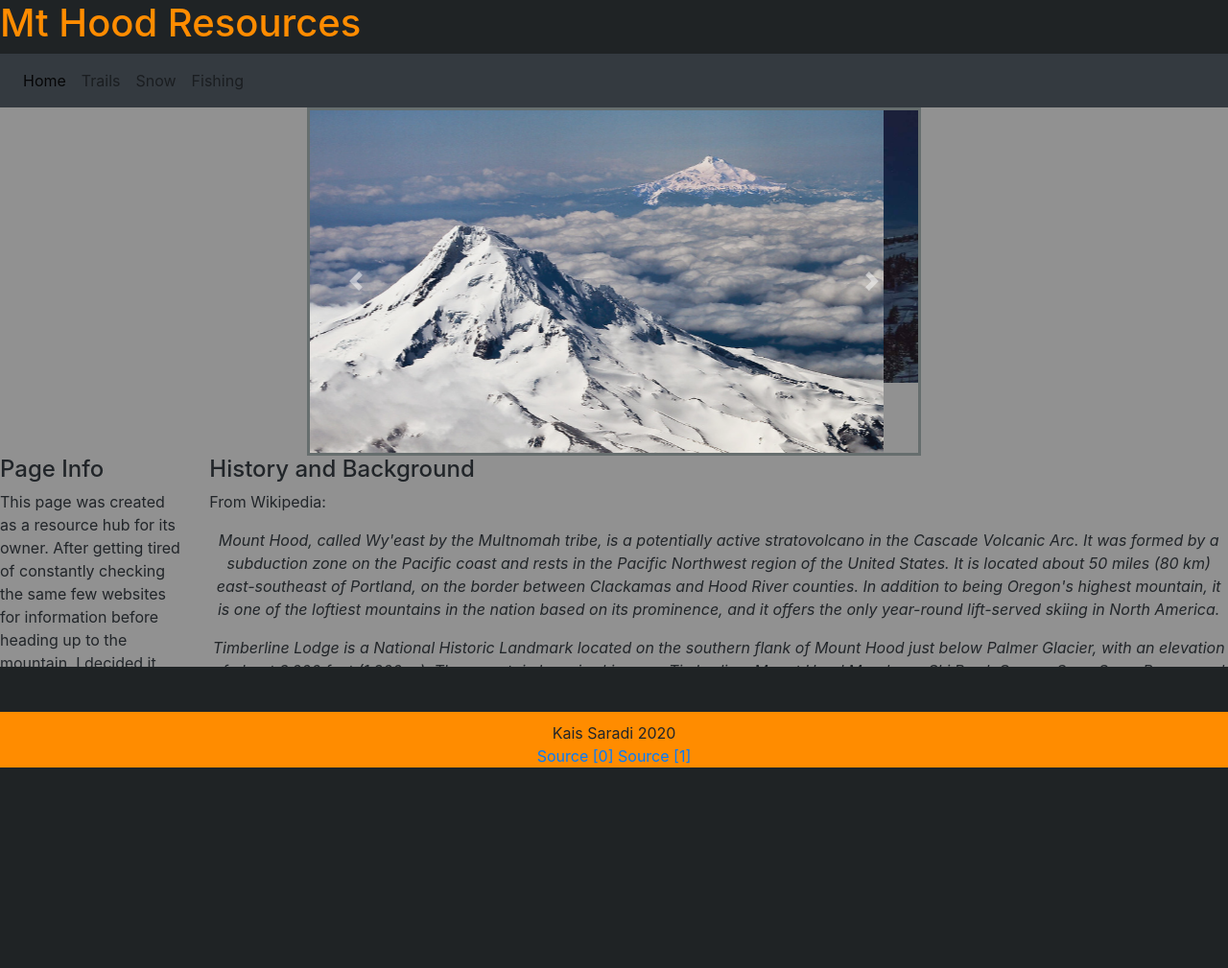
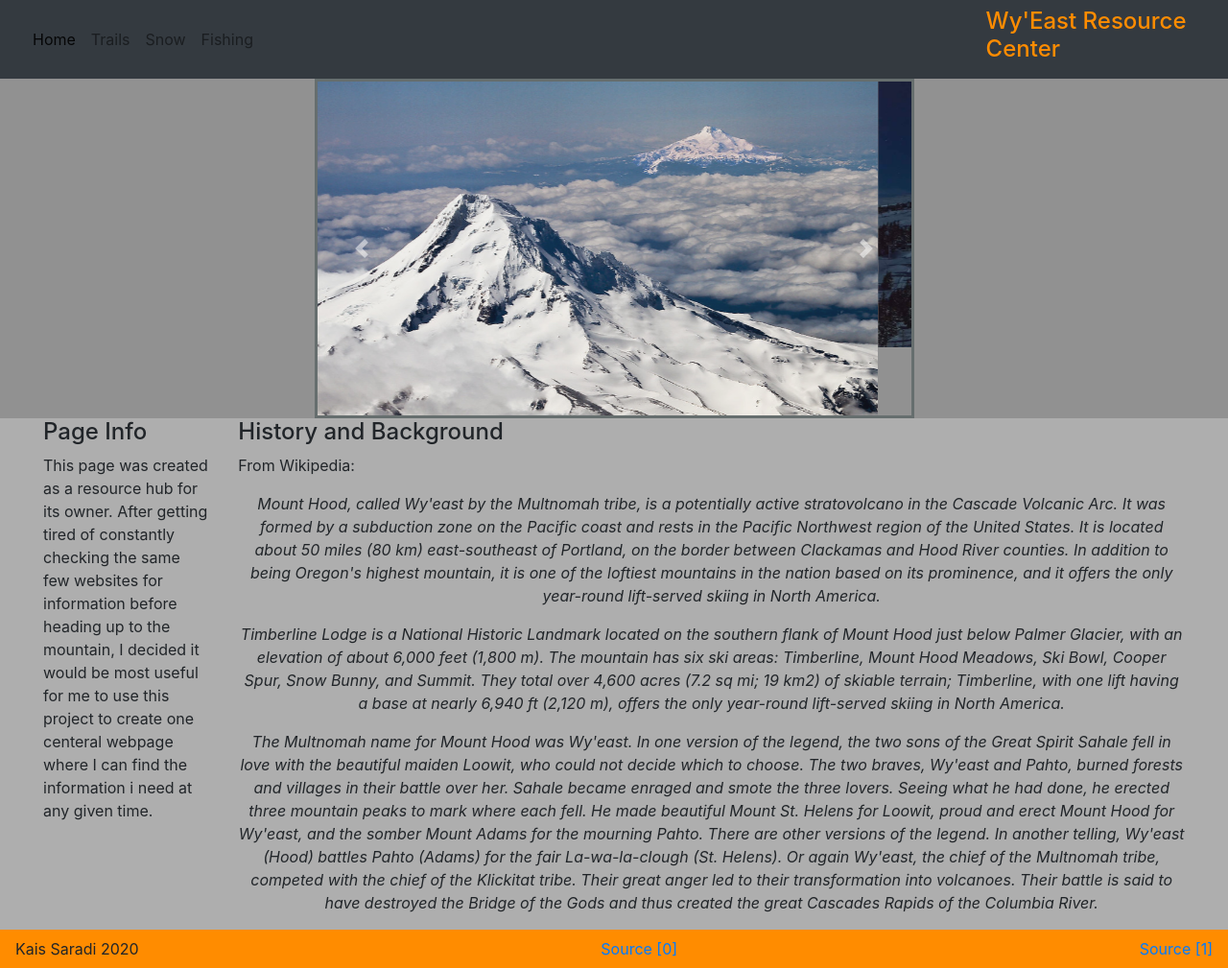
Before and after one commit to kaissaradi/CS290-Project, a website: page index.html in a window 1280 px wide. Shown: the whole page at 96% size. Before the commit the page ends 800 px from the top, so only its background shows below. Drawn offline with nearby package versions, Linux system fonts and the light colour scheme.

Commit message:
fixed UI

```diff
--- a/index.html
+++ b/index.html
@@ -9,12 +9,9 @@
         sha384-Vkoo8x4CGsO3+Hhxv8T/Q5PaXtkKtu6ug5TOeNV6gBiFeWPGFN9MuhOf23Q9Ifjh" crossorigin="anonymous">
     <link rel="stylesheet" href="style.css" type="text/css">
 </head>
-
 <body>
-    <header>
-        <h1>Mt Hood Resources</h1>
-        <nav class="navbar navbar-expand navbar-light bg-dark">
-            <div class="collapse navbar-collapse" id="nav">
+    <header class="navbar navbar-expand navbar-light bg-dark">
+        <nav class="collapse navbar-collapse" id="nav">
             <ul class="navbar-nav">
                 <li class="nav-item active">
                     <a class="nav-link" href="index.html">Home</a>
@@ -29,10 +26,10 @@
                     <a class="nav-link" href="fishing.html">Fishing</a>
                 </li>
             </ul>
-            </div>
         </nav>
+        <h4 class="float-right">Wy'East Resource Center</h4>
     </header>
-    <div class="main">
+    <div class="container-fluid">
         <div id="carousel-animation" class="carousel slide" data-ride="carousel">
             <div class="carousel-inner">
                 <div class="carousel-item active">
@@ -60,13 +57,13 @@
                 <span class="sr-only">Next</span>
             </a>
         </div>
-        <div class="row">
-            <div class="col-2">
+        <div class="container-fluid" id="main">
+            <div class="col-2 float-left">
                 <h4>Page Info</h4>
                 <p> This page was created as a resource hub for its owner. After getting tired of constantly checking the same few websites for information before heading up to the mountain, I decided it would be most useful for me to use this project to
                     create one centeral webpage where I can find the information i need at any given time. </p>
             </div>
-            <div class="col-10">
+            <div class="col-10 float-right">
                 <h4>History and Background</h4>
                 <p>From Wikipedia:</p>
                 <blockquote cite="https://en.wikipedia.org/wiki/Mount_Hood">Mount Hood, called Wy'east by the Multnomah tribe, is a potentially active stratovolcano in the Cascade Volcanic Arc. It was formed by a subduction zone on the Pacific coast and rests in the Pacific Northwest region of the United States.
@@ -86,7 +83,7 @@
             </div>
         </div>
     </div>
-    <footer>
+    <footer class="navbar">
         Kais Saradi 2020
         <br>
         <a href="https://getbootstrap.com/docs/4.4/getting-started/introduction/ ">Source [0]</a>
--- a/style.css
+++ b/style.css
@@ -4,7 +4,7 @@ body {
     overflow-y: scroll;
     max-width: 100%;
     overflow-x: hidden;
-    background-color:rgb(31, 35, 37);
+    background-color: rgba(46, 46, 46, 0.384);
     padding: 0px;
     text-align: center;
 }
@@ -34,10 +34,7 @@ small {
     float: right;
 }
 
-.main {
-    overflow-y: hidden;
-    overflow-x: hidden;
-    padding-bottom: 20px;
+.container-fluid {
     background-color: rgb(145, 145, 145);
 }
 
@@ -50,7 +47,7 @@ small {
 
 .u-list {
     list-style: none;
-    background-color: darkorange;
+    background-color: rgba(255, 140, 0, 0.226);
     padding: 10px;
 }
 
@@ -66,7 +63,7 @@ small {
     overflow-y: scroll;
     float: left;
     padding: 0px;
-    background-color: rgba(255, 140, 0);
+    background-color:  rgba(255, 140, 0, 0.226);
 
 }
 
@@ -97,6 +94,7 @@ nav {
     width: 100%;
     padding: 10px;
 }
+
 article{
     background-color: rgb(153, 153, 153);
     padding:20px;
@@ -114,7 +112,6 @@ footer {
     bottom: 0;
     width: 100%;
     text-align: center;
-    border-top: 10px solid darkorange;
     background-color: darkorange;
 }
 
```
Also changed, not shown: fishing.html (+7 -11 lines), snow.html (+7 -11 lines), trails.html (+6 -9 lines). Lines whose indentation alone changed are shown as unchanged.
